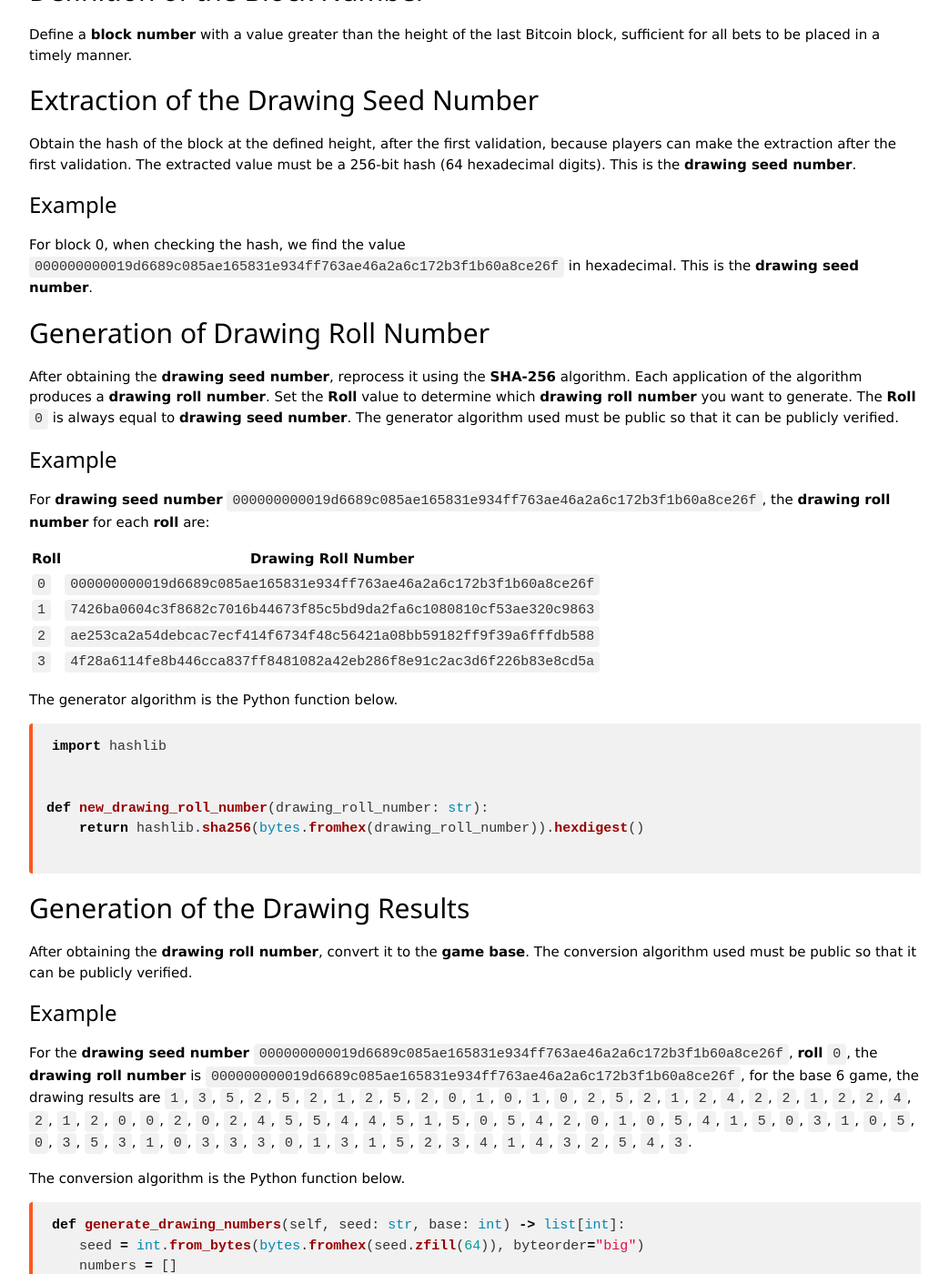
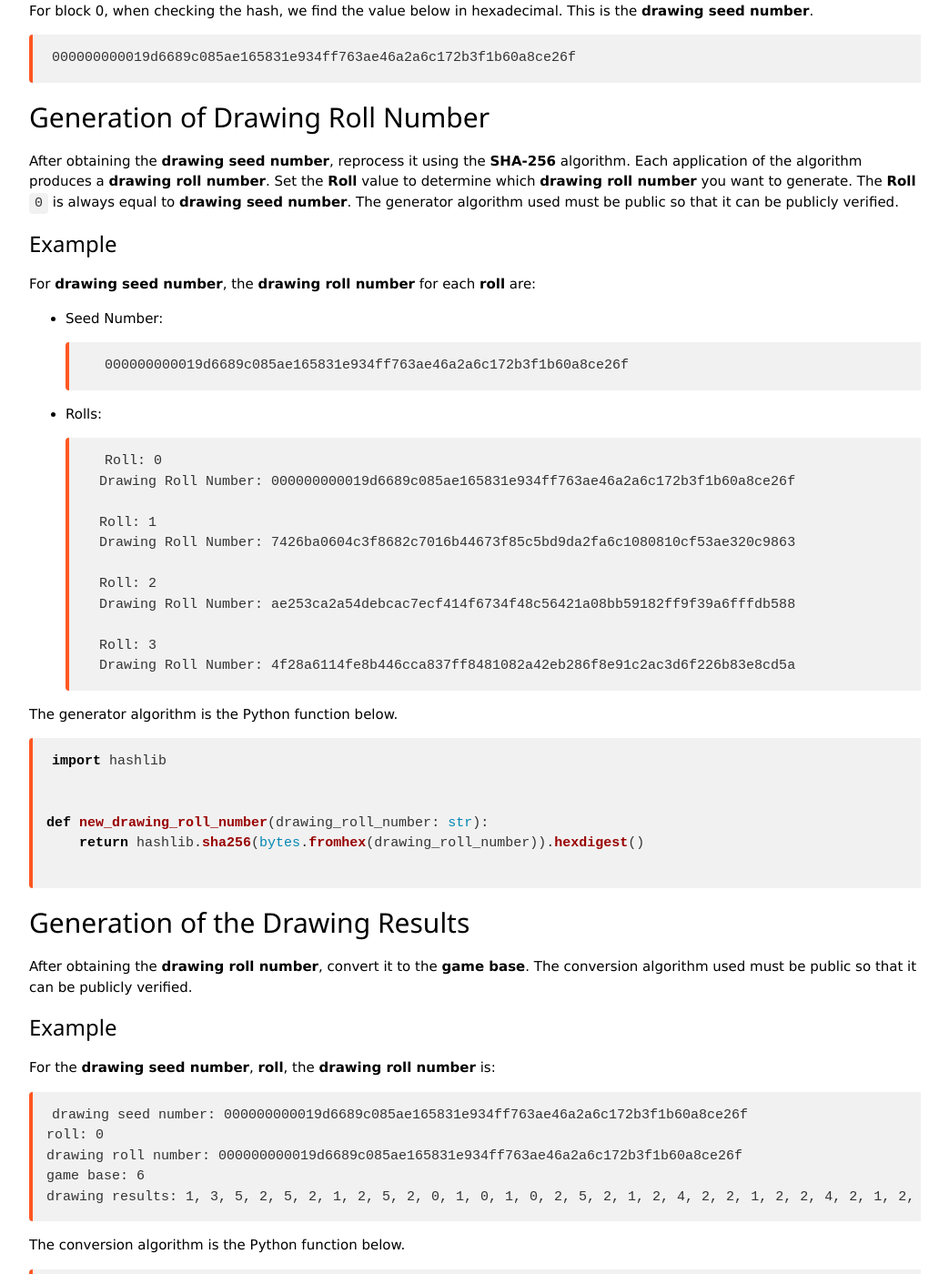
Before and after one commit to dhbmarcos/transparentlottery, a Jekyll site: the page built from spec.md, in a window 1280 px wide and 1400 px high, scrolled down 1204 px. Shown: the whole window at 91% size, without its empty margins (118-1161 px from the left). Built offline with Jekyll 4.4.1, drawn with Linux system fonts in a browser that asks for light colours; comment, search, counter and statistics services are not loaded.

Commit message:
Update specification presentation.

````diff
--- a/spec.md
+++ b/spec.md
@@ -2,10 +2,6 @@
 layout: simple
 title: Transparent Lottery
 ---
-
-<p align="center">
-  <img src="transparent-lottery.png" alt="Transparent Lottery Logo" width="300">
-</p>
 
 # Transparent Lottery
 
@@ -45,7 +41,11 @@ Obtain the hash of the block at the defined height, after the first validation,
 
 ### Example
 
-For block 0, when checking the hash, we find the value `000000000019d6689c085ae165831e934ff763ae46a2a6c172b3f1b60a8ce26f` in hexadecimal. This is the **drawing seed number**.
+For block 0, when checking the hash, we find the value below in hexadecimal. This is the **drawing seed number**.
+
+```
+000000000019d6689c085ae165831e934ff763ae46a2a6c172b3f1b60a8ce26f
+```
 
 ## Generation of Drawing Roll Number
 
@@ -54,15 +54,29 @@ Set the **Roll** value to determine which **drawing roll number** you want to ge
 
 ### Example
 
-For **drawing seed number** `000000000019d6689c085ae165831e934ff763ae46a2a6c172b3f1b60a8ce26f`, the **drawing roll number** for each **roll** are:
+For **drawing seed number**, the **drawing roll number** for each **roll** are:
 
-| Roll | Drawing Roll Number                                                |
-| ---- | ------------------------------------------------------------------ |
-| `0`  | `000000000019d6689c085ae165831e934ff763ae46a2a6c172b3f1b60a8ce26f` |
-| `1`  | `7426ba0604c3f8682c7016b44673f85c5bd9da2fa6c1080810cf53ae320c9863` |
-| `2`  | `ae253ca2a54debcac7ecf414f6734f48c56421a08bb59182ff9f39a6fffdb588` |
-| `3`  | `4f28a6114fe8b446cca837ff8481082a42eb286f8e91c2ac3d6f226b83e8cd5a` |
+- Seed Number:
 
+    ```
+    000000000019d6689c085ae165831e934ff763ae46a2a6c172b3f1b60a8ce26f
+    ```
+
+- Rolls:
+
+    ```
+    Roll: 0
+    Drawing Roll Number: 000000000019d6689c085ae165831e934ff763ae46a2a6c172b3f1b60a8ce26f
+
+    Roll: 1
+    Drawing Roll Number: 7426ba0604c3f8682c7016b44673f85c5bd9da2fa6c1080810cf53ae320c9863
+
+    Roll: 2
+    Drawing Roll Number: ae253ca2a54debcac7ecf414f6734f48c56421a08bb59182ff9f39a6fffdb588
+
+    Roll: 3
+    Drawing Roll Number: 4f28a6114fe8b446cca837ff8481082a42eb286f8e91c2ac3d6f226b83e8cd5a
+    ```
 
 The generator algorithm is the Python function below.
 
@@ -81,7 +95,15 @@ After obtaining the **drawing roll number**, convert it to the **game base**. Th
 
 ### Example
 
-For the **drawing seed number** `000000000019d6689c085ae165831e934ff763ae46a2a6c172b3f1b60a8ce26f`, **roll** `0`, the **drawing roll number** is `000000000019d6689c085ae165831e934ff763ae46a2a6c172b3f1b60a8ce26f`, for the base 6 game, the drawing results are `1`, `3`, `5`, `2`, `5`, `2`, `1`, `2`, `5`, `2`, `0`, `1`, `0`, `1`, `0`, `2`, `5`, `2`, `1`, `2`, `4`, `2`, `2`, `1`, `2`, `2`, `4`, `2`, `1`, `2`, `0`, `0`, `2`, `0`, `2`, `4`, `5`, `5`, `4`, `4`, `5`, `1`, `5`, `0`, `5`, `4`, `2`, `0`, `1`, `0`, `5`, `4`, `1`, `5`, `0`, `3`, `1`, `0`, `5`, `0`, `3`, `5`, `3`, `1`, `0`, `3`, `3`, `3`, `0`, `1`, `3`, `1`, `5`, `2`, `3`, `4`, `1`, `4`, `3`, `2`, `5`, `4`, `3`.
+For the **drawing seed number**, **roll**, the **drawing roll number** is:
+
+```
+drawing seed number: 000000000019d6689c085ae165831e934ff763ae46a2a6c172b3f1b60a8ce26f
+roll: 0
+drawing roll number: 000000000019d6689c085ae165831e934ff763ae46a2a6c172b3f1b60a8ce26f
+game base: 6
+drawing results: 1, 3, 5, 2, 5, 2, 1, 2, 5, 2, 0, 1, 0, 1, 0, 2, 5, 2, 1, 2, 4, 2, 2, 1, 2, 2, 4, 2, 1, 2, 0, 0, 2, 0, 2, 4, 5, 5, 4, 4, 5, 1, 5, 0, 5, 4, 2, 0, 1, 0, 5, 4, 1, 5, 0, 3, 1, 0, 5, 0, 3, 5, 3, 1, 0, 3, 3, 3, 0, 1, 3, 1, 5, 2, 3, 4, 1, 4, 3, 2, 5, 4, 3.
+```
 
 The conversion algorithm is the Python function below.
 
````
